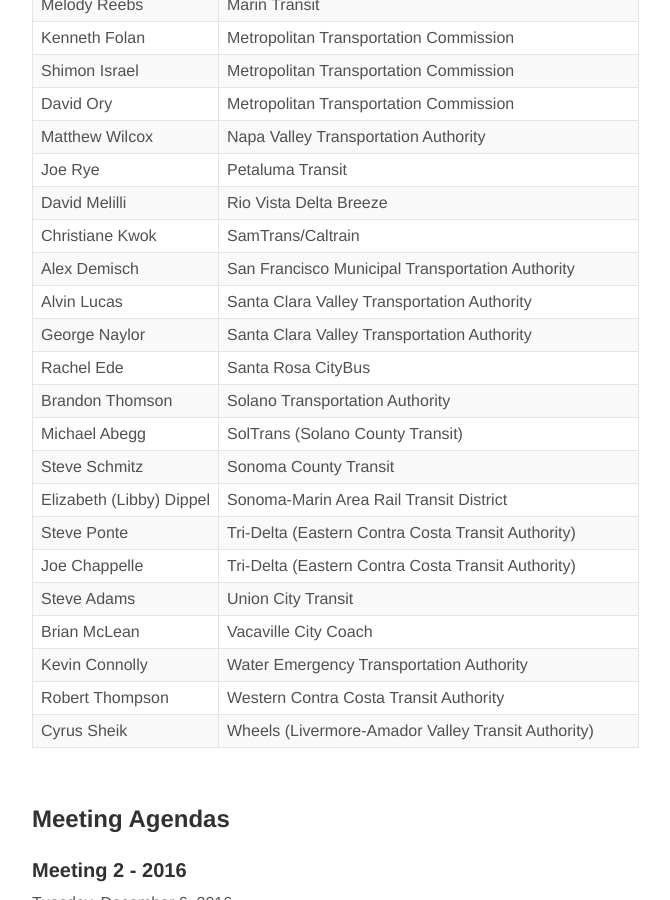
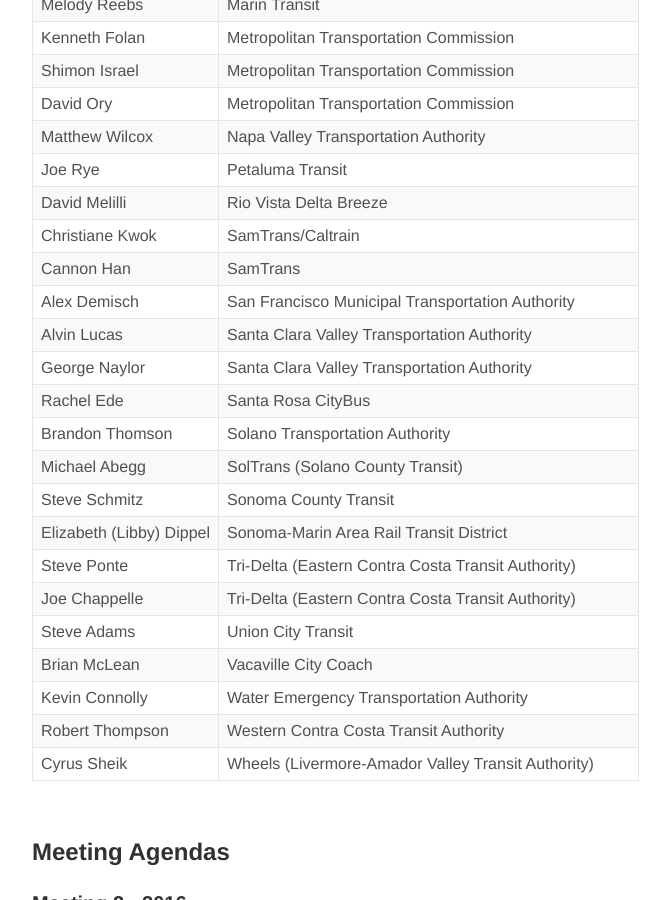
Before and after one commit to BayAreaMetro/transit-passenger-surveys, a Jekyll site: the page built from steering.md, in a window 1280 px wide and 900 px high, scrolled down 734 px. Shown: the whole window, without its empty margins (144-814 px from the left). Built offline with Jekyll 4.4.1, drawn with Linux system fonts in a browser that asks for light colours; nearby versions of some CDN libraries; library files that are not in the unit come from our copies.

Commit message:
Added SamTrans Rep

```diff
--- a/steering.md
+++ b/steering.md
@@ -34,6 +34,7 @@
 | Joe Rye                                | Petaluma Transit                                       |
 | David Melilli                          | Rio Vista Delta Breeze                                 |
 | Christiane Kwok                        | SamTrans/Caltrain                                      |
+| Cannon Han                             | SamTrans                                               |
 | Alex Demisch                           | San Francisco Municipal Transportation Authority       |
 | Alvin Lucas                            | Santa Clara Valley Transportation Authority            |
 | George Naylor                          | Santa Clara Valley Transportation Authority            |
```
